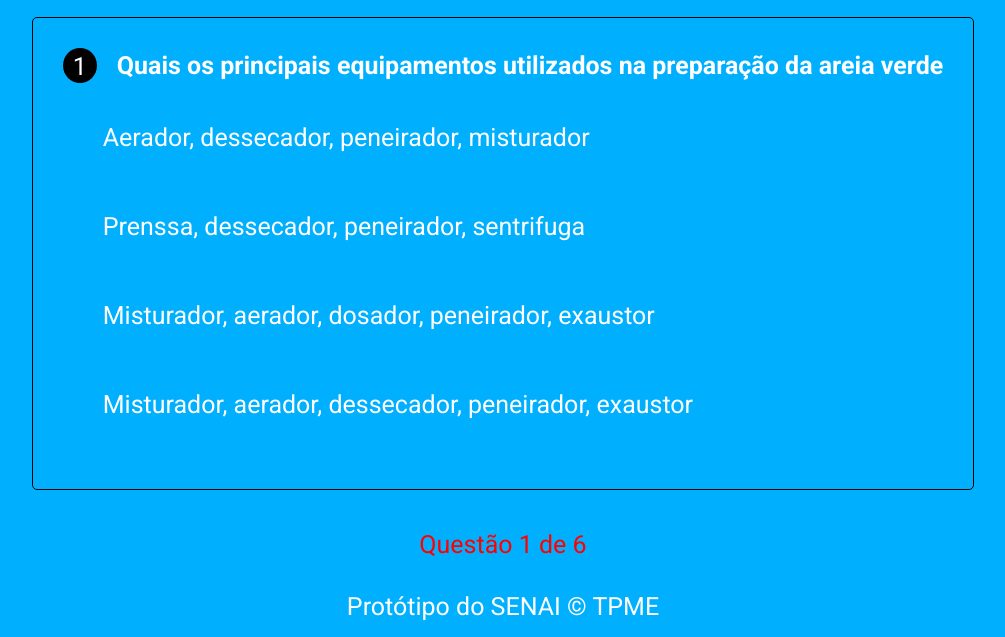
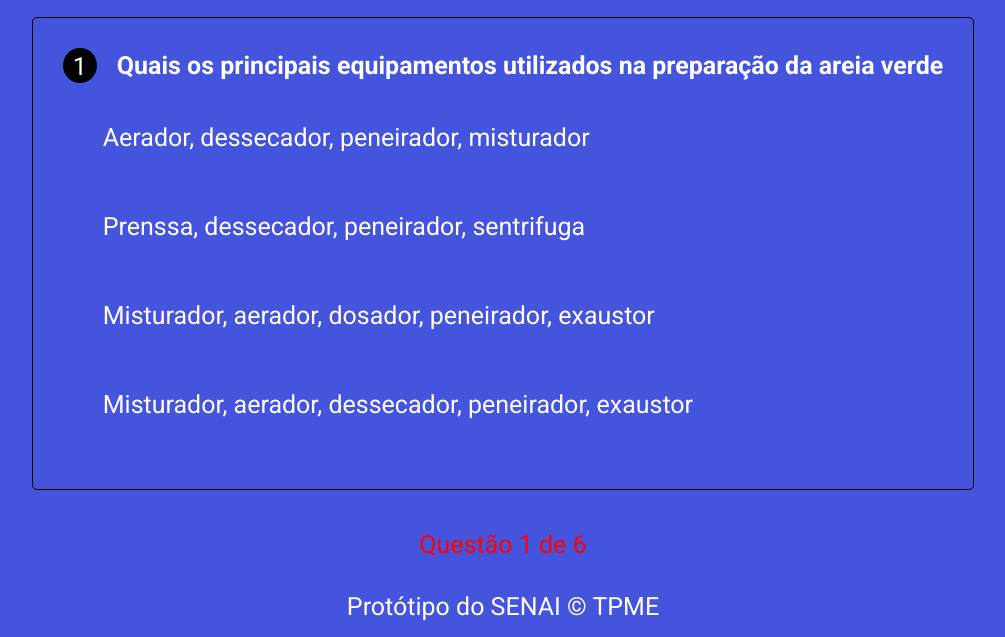
Before and after one commit to kauanmity/TupiQuest, a plain HTML site: page index.html in a window 1280 px wide. Shown: the part 163-800 px from the top of the page, without its empty margins (137-1142 px from the left). Drawn offline with Linux system fonts and the light colour scheme.

Commit message:
Update SENAI.css

```diff
--- a/SENAI.css
+++ b/SENAI.css
@@ -13,7 +13,7 @@
 body {
     width: 100vw;
     height: 100vh;
-    background: #00b0ff;
+    background: #4454dd;
     color: rgb(255, 255, 255);
 }
 
```
